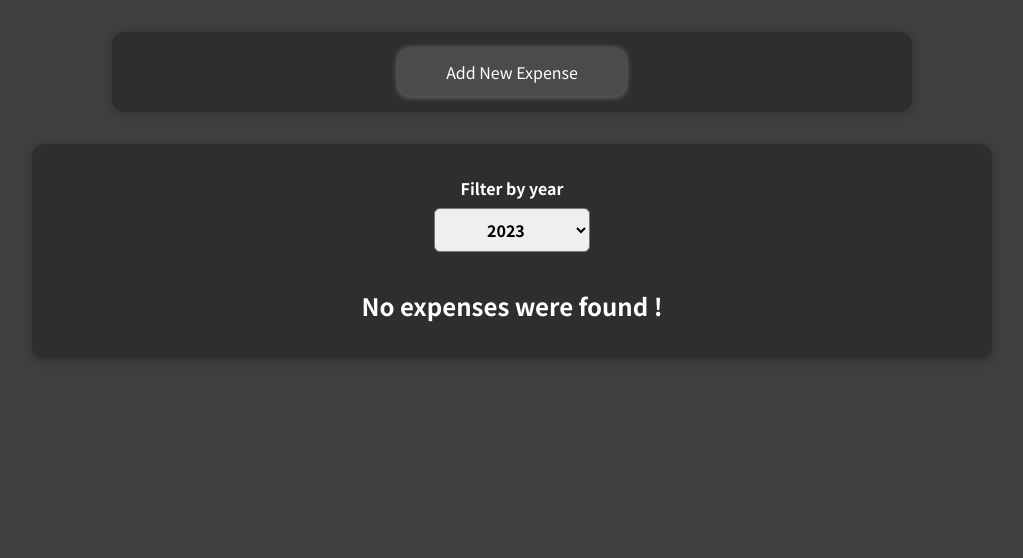
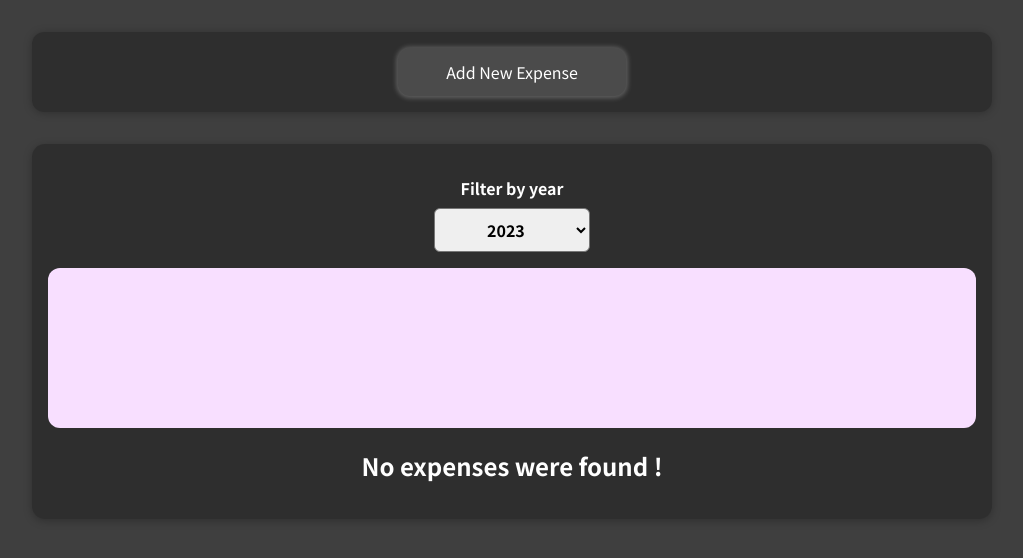
Before and after one commit to Alejandro-Madero/Expenses-project, a React (Create React App) app: page / in a window 1280 px wide. Shown: the top 558 px of the page, without its empty margins (128-1151 px from the left). Built offline with nearby package versions, Linux system fonts and the light colour scheme.

Commit message:
Added ExpensesChart component

```diff
--- a/src/components/Chart/Chart.css
+++ b/src/components/Chart/Chart.css
@@ -0,0 +1,9 @@
+.chart {
+  padding: 1rem;
+  border-radius: 12px;
+  background-color: #f8dfff;
+  text-align: center;
+  display: flex;
+  justify-content: space-around;
+  height: 10rem;
+}
--- a/src/components/Chart/Chart.js
+++ b/src/components/Chart/Chart.js
@@ -1,5 +1,8 @@
 import ChartBar from "./ChartBar";
 import "./Chart.css";
-const Chart = () => {};
+const Chart = (props) => {
+  console.log(props);
+  return <div className="chart">{}</div>;
+};
 
 export default Chart;
--- a/src/components/Chart/ChartBar.css
+++ b/src/components/Chart/ChartBar.css
@@ -0,0 +1,30 @@
+.chart-bar {
+  height: 100%;
+  display: flex;
+  flex-direction: column;
+  align-items: center;
+}
+
+.chart-bar__inner {
+  height: 100%;
+  width: 100%;
+  border: 1px solid #313131;
+  border-radius: 12px;
+  background-color: #c3b4f3;
+  overflow: hidden;
+  display: flex;
+  flex-direction: column;
+  justify-content: flex-end;
+}
+
+.chart-bar__fill {
+  background-color: #4826b9;
+  width: 100%;
+  transition: all 0.3s ease-out;
+}
+
+.chart-bar__label {
+  font-weight: bold;
+  font-size: 0.5rem;
+  text-align: center;
+}
--- a/src/components/Chart/ChartBar.js
+++ b/src/components/Chart/ChartBar.js
@@ -1,3 +1,13 @@
-import "./CharBar.css";
-const ChartBar = () => {};
+import "./ChartBar.css";
+const ChartBar = (props) => {
+  return (
+    <div className="chart-bar">
+      <div className="chart-bar__inner">
+        <div className="chart-bar__fill"></div>
+      </div>
+
+      <div className="chart-bar__label"></div>
+    </div>
+  );
+};
 export default ChartBar;
--- a/src/components/Expenses/Expenses.js
+++ b/src/components/Expenses/Expenses.js
@@ -2,11 +2,12 @@
 import Card from "../UI/Card";
 import ExpensesFilter from "./ExpensesFilter";
 import ExpensesList from "./ExpensesList";
-
+import ExpensesChart from "./ExpensesChart";
 import "./Expenses.css";
 
 const Expenses = ({ items }) => {
   const [filteredYear, setFilteredYear] = useState("2023");
+
   console.log("Entre en la funcion Expenses");
   const filterChangeHandler = (selectedYear) => {
     console.log("Entre en el handler de filter change");
@@ -23,6 +24,7 @@
         selected={filteredYear}
         onChangeFilter={filterChangeHandler}
       />
+      <ExpensesChart expenses={filteredExpenses} />
       <ExpensesList expenses={filteredExpenses} />
     </Card>
   );
--- /dev/null
+++ b/src/components/Expenses/ExpensesChart.js
@@ -0,0 +1,31 @@
+import Chart from "../Chart/Chart";
+
+const ExpensesChart = (props) => {
+  console.log("Entre en Expenses Chart");
+
+  const expensesByMonth = props.expenses.reduce(
+    (acc, el) => {
+      const month = el.date.getMonth();
+      acc[month].value += el.amount;
+      return acc;
+    },
+    [
+      { label: "Jan", value: 0 },
+      { label: "Feb", value: 0 },
+      { label: "Mar", value: 0 },
+      { label: "Apr", value: 0 },
+      { label: "May", value: 0 },
+      { label: "Jun", value: 0 },
+      { label: "Jul", value: 0 },
+      { label: "Aug", value: 0 },
+      { label: "Sep", value: 0 },
+      { label: "Oct", value: 0 },
+      { label: "Nov", value: 0 },
+      { label: "Dec", value: 0 },
+    ]
+  );
+
+  return <Chart expenses={expensesByMonth} />;
+};
+
+export default ExpensesChart;
--- a/src/components/NewExpense/ExpenseForm.css
+++ b/src/components/NewExpense/ExpenseForm.css
@@ -13,12 +13,13 @@
 }
 
 .new-expense__controls {
-  display: flex;
-  flex-wrap: wrap;
-  flex: 1 1;
-  gap: 2rem 4rem;
+  display: grid;
+  grid-template-columns:repeat(2, 1fr);
+  gap: 2rem 0rem;
+  align-items:center;
+justify-items:center;
   margin-bottom: 1rem;
-  text-align: left;
+
 }
 
 .new-expense__control label {
@@ -47,3 +48,8 @@
   align-self: flex-end;
   gap: 1rem;
 }
+
+.new-expense__actions button{
+  background-color:red;
+  color:blue;
+}
--- a/src/components/NewExpense/ExpenseForm.js
+++ b/src/components/NewExpense/ExpenseForm.js
@@ -21,7 +21,7 @@
 
     const expenseData = {
       title,
-      amount,
+      amount: +amount,
       date: new Date(date),
     };
 
--- a/src/components/NewExpense/NewExpense.css
+++ b/src/components/NewExpense/NewExpense.css
@@ -3,7 +3,7 @@
   color: white;
   padding: 1rem;
   margin: 2rem auto;
-  width: 50rem;
+  width: 60rem;
   max-width: 95%;
   border-radius: 12px;
   text-align: center;
```
Also changed, not shown: src/App.js (line endings or trailing spaces).
